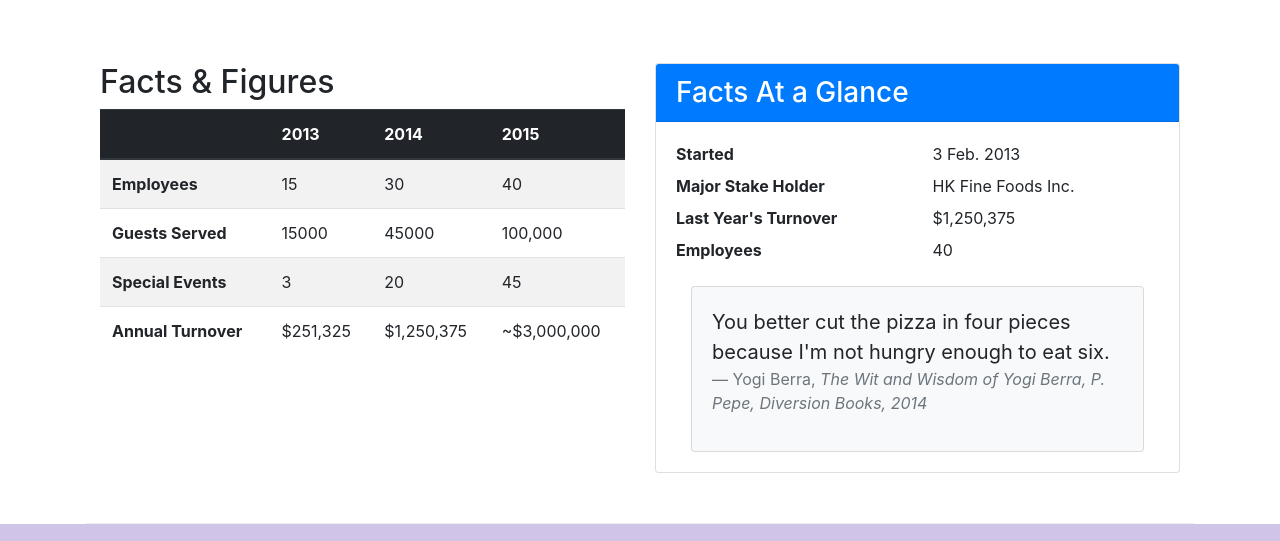
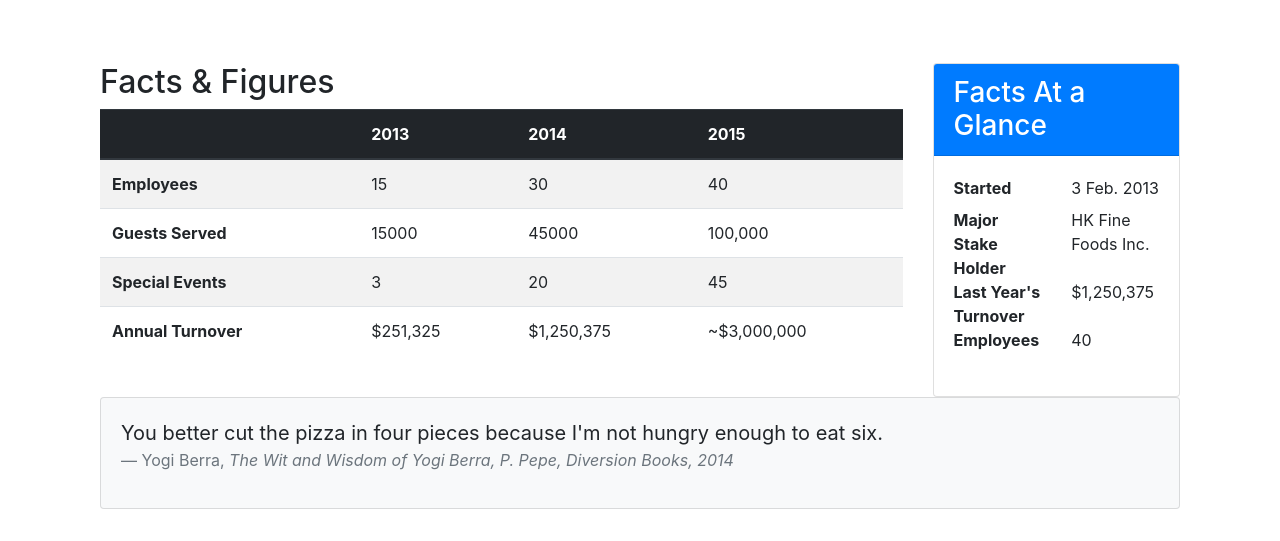
Before and after one commit to giadinhsieuvuive/EX5_FER201m, a website: page aboutus.html in a window 1280 px wide. Shown: the part 1335-1876 px from the top of the page. Drawn offline with nearby package versions, Linux system fonts and the light colour scheme.

Commit message:
Tables and Cards

```diff
--- a/aboutus.html
+++ b/aboutus.html
@@ -137,7 +137,7 @@
             </div>
         </div>
         <div class="row row-content">
-            <div class="col-12 col-sm-6">
+            <div class="col-12 col-sm-9">
                 <h2>Facts &amp; Figures</h2>
                 <div class="table-responsive">
                     <table class="table table-striped">
@@ -179,7 +179,7 @@
                 </div>
             </div>
 
-            <div class="col-12 col-sm-6">
+            <div class="col-12 col-sm-3">
                     <div class="card">
                         <h3 class="card-header bg-primary text-white">Facts At a Glance</h3>
                         <div class="card-body">
@@ -193,6 +193,10 @@
                                 <dt class="col-6">Employees</dt>
                                 <dd class="col-6">40</dd>
                             </dl>
+                        </div>
+                    </div>
+            </div>
+
             <div class="col-12">
                 <div class="card card-body bg-light">
                     <blockquote class="blockquote">
@@ -206,14 +210,6 @@
                 </div>
             </div>
         </div>
-
-
-
-                </div>
-            </div>
-
-        </div>
-
     </div>
 
     <footer class="footer">
```
Lines whose indentation alone changed are shown as unchanged.
